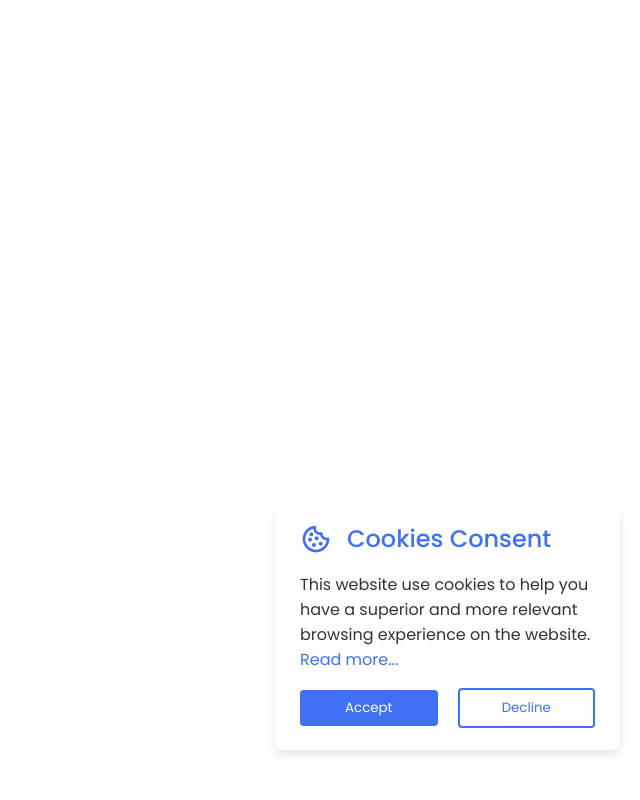
After one commit to l3lackJack/DAW2324_S3_E1, a PHP site: page /Vistes/cookies.php in a window 1280 px wide. The commit adds this page. Shown: the whole page, without its empty margins (640-1280 px from the left). Run offline with PHP 8.4, Linux system fonts and the light colour scheme.

Commit message:
intento añadir cookies

```diff
--- /dev/null
+++ b/Aplicatiuweb/Vistes/cookies.php
@@ -0,0 +1,25 @@
+  <head>
+    <meta charset="UTF-8" />
+    <meta http-equiv="X-UA-Compatible" content="IE=edge" />
+    <meta name="viewport" content="width=device-width, initial-scale=1.0" />
+   <title>Popup Cookie Consent Box</title>
+    <link rel="stylesheet" href="css/cookieStyle.css" />
+    <!-- Boxicons CSS -->
+    <link href="https://unpkg.com/boxicons@2.1.2/css/boxicons.min.css" rel="stylesheet" />
+    <script src="js/cookieScript.js" defer></script>
+  </head>
+  <body>
+    <div class="wrapper">
+      <header>
+        <i class="bx bx-cookie"></i>
+        <h2>Cookies Consent</h2>
+      </header>
+      <div class="data">
+        <p>This website use cookies to help you have a superior and more relevant browsing experience on the website. <a href="#"> Read more...</a></p>
+      </div>
+      <div class="buttons">
+        <button class="button" id="acceptBtn">Accept</button>
+        <button class="button" id="declineBtn">Decline</button>
+      </div>
+    </div>
+  </body>
--- /dev/null
+++ b/Aplicatiuweb/Vistes/css/cookieStyle.css
@@ -0,0 +1,82 @@
+/* Google Fonts - Poppins */
+@import url("https://fonts.googleapis.com/css2?family=Poppins:wght@300;400;500;600&display=swap");
+* {
+  margin: 0;
+  padding: 0;
+  box-sizing: border-box;
+  font-family: "Poppins", sans-serif;
+}
+body {
+  min-height: 100vh;
+}
+.wrapper {
+  position: fixed;
+  bottom: 50px;
+  right: -370px;
+  max-width: 345px;
+  width: 100%;
+  background: #fff;
+  border-radius: 8px;
+  padding: 15px 25px 22px;
+  transition: right 0.3s ease;
+  box-shadow: 0 5px 10px rgba(0, 0, 0, 0.1);
+}
+.wrapper.show {
+  right: 20px;
+}
+.wrapper header {
+  display: flex;
+  align-items: center;
+  column-gap: 15px;
+}
+header i {
+  color: #4070f4;
+  font-size: 32px;
+}
+header h2 {
+  color: #4070f4;
+  font-weight: 500;
+}
+.wrapper .data {
+  margin-top: 16px;
+}
+.wrapper .data p {
+  color: #333;
+  font-size: 16px;
+}
+.data p a {
+  color: #4070f4;
+  text-decoration: none;
+}
+.data p a:hover {
+  text-decoration: underline;
+}
+.wrapper .buttons {
+  margin-top: 16px;
+  width: 100%;
+  display: flex;
+  align-items: center;
+  justify-content: space-between;
+}
+.buttons .button {
+  border: none;
+  color: #fff;
+  padding: 8px 0;
+  border-radius: 4px;
+  background: #4070f4;
+  cursor: pointer;
+  width: calc(100% / 2 - 10px);
+  transition: all 0.2s ease;
+}
+.buttons #acceptBtn:hover {
+  background-color: #034bf1;
+}
+#declineBtn {
+  border: 2px solid #4070f4;
+  background-color: #fff;
+  color: #4070f4;
+}
+#declineBtn:hover {
+  background-color: #4070f4;
+  color: #fff;
+}
--- /dev/null
+++ b/Aplicatiuweb/Vistes/js/cookieScript.js
@@ -0,0 +1,15 @@
+const cookieBox = document.querySelector(".wrapper"),
+  buttons = document.querySelectorAll(".button");
+const executeCodes = () => {
+  if (document.cookie.includes("codinglab")) return;
+  cookieBox.classList.add("show");
+  buttons.forEach((button) => {
+    button.addEventListener("click", () => {
+      cookieBox.classList.remove("show");
+      if (button.id == "acceptBtn") {
+        document.cookie = "cookieBy= codinglab; max-age=" + 60 * 60 * 24 * 30;
+      }
+    });
+  });
+};
+window.addEventListener("load", executeCodes);
--- a/Aplicatiuweb/index.php
+++ b/Aplicatiuweb/index.php
@@ -41,7 +41,7 @@
                 <div class="container py-5">
                     <h1 class="h1White">Da vida a tus pensamientos</h1>
                     <p class="col-lg-8 mx-auto lead pWhite">
-                    ¡Transforma tus recuerdos en obras maestras únicas con nuestro servicio de Arte Personalizado con Inteligencia Artificial.
+                    ¡Transforma tus pensamientos en obras maestras únicas con nuestro servicio de Arte Personalizado con Inteligencia Artificial.
                     </p>
                     <button class="glow-on-hover">Empezar a crear</button>
                 </div>
@@ -62,7 +62,7 @@
                 <div class="col-md-8 col-lg-6 pt-2">
                     <div class="header">
                         <h1 class="h1-center-black">Productos populares</h1>
-                        <p class="p-center-black">Explora nuestro catálogo hoy y da vida a tus recuerdos con arte personalizado. ¡Cada producto es una oportunidad para expresar tu creatividad única!</p>
+                        <p class="p-center-black">Explora nuestro catálogo hoy y da vida a tus pensamientos con arte personalizado. ¡Cada producto es una oportunidad para expresar tu creatividad única!</p>
                     </div>
                 </div>
             </div>
```
Also changed, not shown: Aplicatiuweb/Vistes/productes.php (+6 -10 lines), Aplicatiuweb/Vistes/navbar.php (line endings or trailing spaces).
